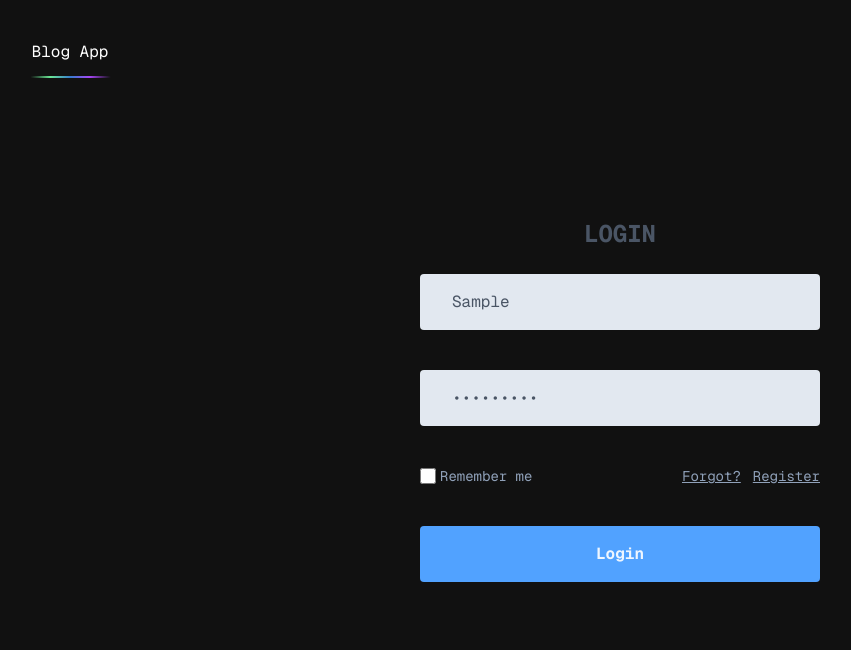
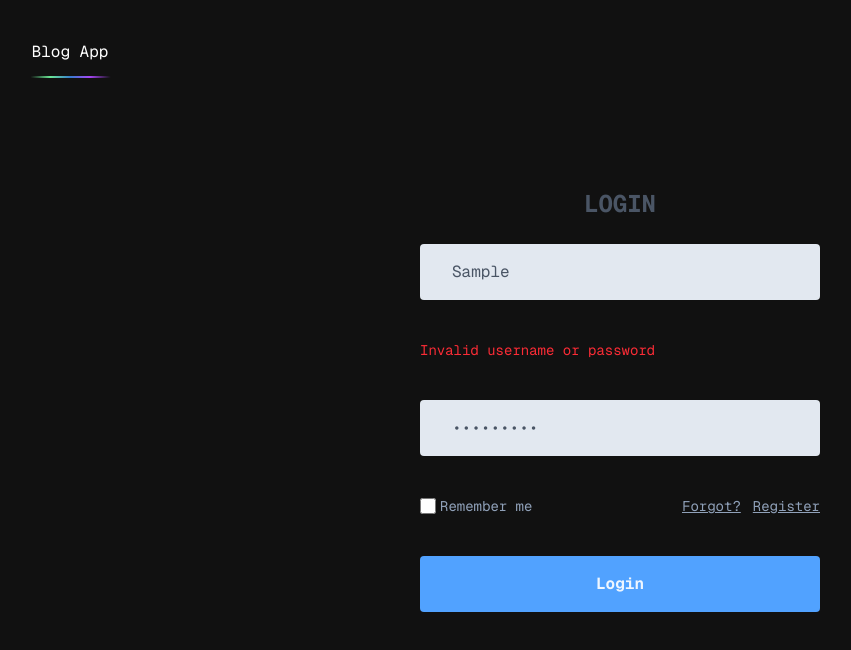
Before and after one commit to kila21/myblog, a React app in the folder frontend/: page /login in a window 1280 px wide. Both pictures are taken after typing "Sample", "Sample123" into the empty fields and a click on the button "Login". Shown: the top 650 px of the page, without its empty margins (20-871 px from the left). Built offline with nearby package versions, Linux system fonts and the light colour scheme; no server answers; the HTML template or start-up script is replaced by a standard one.

Commit message:
[login] display user incorrect credintials

```diff
--- a/frontend/src/components/forms/LoginForm.tsx
+++ b/frontend/src/components/forms/LoginForm.tsx
@@ -1,22 +1,24 @@
 import { useEffect, useState } from "react"
 import { useNavigate } from "react-router-dom"
 import { useForm } from "react-hook-form"
+import axios from "axios"
 
 import { Input } from "../common/Input"
 import { Button } from "../common/Button"
 
+import { useAppDispatch, useAppSelector } from "../../store/hooks"
+import { loginUser } from "../../services/authService"
+import { postsApi } from "../../store/posts/postsService"
+import { loginFailure, loginStart, loginSuccess } from "../../store/auth/authSlice"
+
 import type { LoginFormDataType } from "../../types/auth/LoginFormData"
-import { loginUser } from "../../services/authService"
-
-import { useAppDispatch } from "../../store/hooks"
-import { loginFailure, loginStart, loginSuccess } from "../../store/auth/authSlice"
-import { postsApi } from "../../store/posts/postsService"
 
 
 export const LoginForm = () =>{
     const [remember, setRemember] = useState(localStorage.getItem("username") ? true : false)
     const [value, setValue] = useState('')
 
+    const { error } = useAppSelector(state => state.auth)
 
     const navigate = useNavigate()
     const dispatch = useAppDispatch()
@@ -47,12 +49,19 @@ export const LoginForm = () =>{
                 navigate('/')
             }
 
-        } catch(err: unknown) {
-            console.log('err')
-            if (err instanceof Error) {
+        } catch (err: unknown) {
+            if (axios.isAxiosError(err)) {
+                // Try to get a meaningful message from the API
+                const apiMessage =
+                    err.response?.data?.detail || // Django REST default error format
+                    err.response?.data?.message ||
+                    "Invalid username or password";
+
+                dispatch(loginFailure(apiMessage));
+            } else if (err instanceof Error) {
                 dispatch(loginFailure(err.message));
             } else {
-                dispatch(loginFailure('An unexpected error occurred.'));
+                dispatch(loginFailure("An unexpected error occurred."));
             }
         }
     }
@@ -78,6 +87,12 @@ export const LoginForm = () =>{
             aria-invalid={errors.username ? "true" : "false"}
             aria-describedby={errors.username ? "error" : undefined}
             />
+            {error && (
+                <div className="text-red-500 text-sm">
+                    {error}
+                </div>
+            )}
+
 
             <Input
             type='password'
@@ -105,9 +120,9 @@ export const LoginForm = () =>{
             </div>
 
             {/* button for submit */}
-            <div className="w-full">
-                <Button type="submit" variant="auth" loading='false' className="w-full cursor-pointer">Login</Button>
-            </div>
+
+            <Button type="submit" variant="auth" loading='false' className="w-full cursor-pointer">Login</Button>
+
         </form>
     )
 
```
